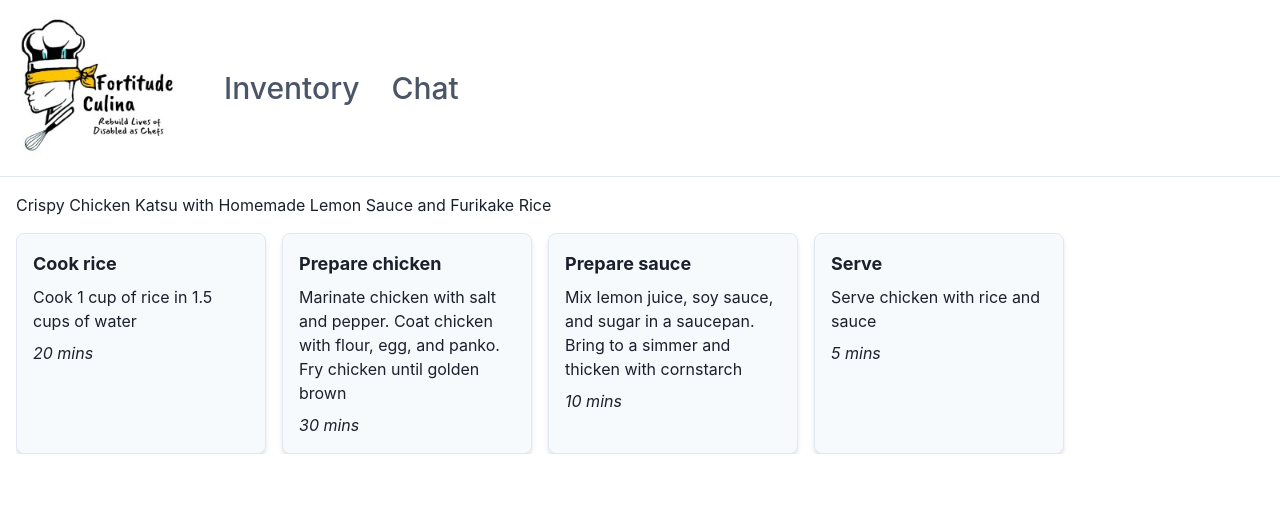
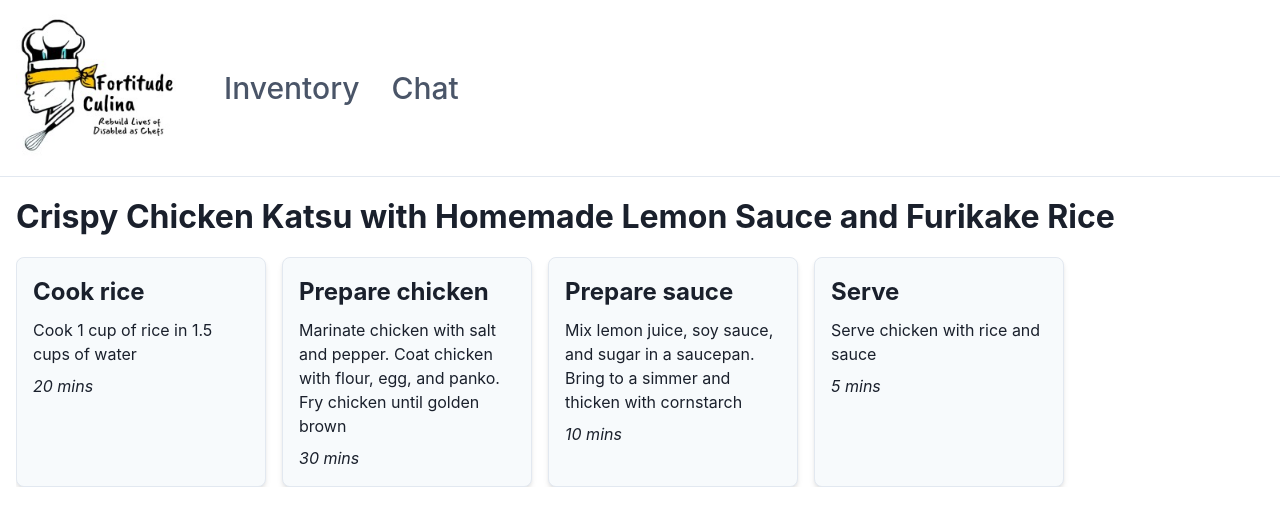
Before and after one commit to singapore2024/Team-3, a Next.js app in the folder cfg-team3/: page /recipe/1 in a window 1280 px wide. Shown: the top 526 px of the page. Built offline with nearby package versions, Linux system fonts and the light colour scheme.

Commit message:
images and timer

```diff
--- a/cfg-team3/src/components/Navbar.tsx
+++ b/cfg-team3/src/components/Navbar.tsx
@@ -22,6 +22,7 @@ import {
   ChevronRightIcon,
 } from "@chakra-ui/icons";
 import { useLoginState } from "@/features/auth/LoginStateContext";
+import Router from "next/router";
 
 export default function WithSubnavigation() {
   const { isOpen, onToggle } = useDisclosure();
@@ -59,8 +60,10 @@ export default function WithSubnavigation() {
             src="/fortitude_culina_logo_chef.jpeg"
             alt="Fortitude Image"
             className="w-40"
+            onClick={() => {
+              Router.push('/')
+            }}
           />
-
           <Flex
             display={{ base: "none", md: "flex" }}
             ml={10}
@@ -69,7 +72,7 @@ export default function WithSubnavigation() {
             <DesktopNav />
           </Flex>
         </Flex>
-{/*
+        {/*
         {!hasLoginStateFlag ? (
           <Stack
             flex={{ base: 1, md: 0 }}
--- a/cfg-team3/src/fakeDB/recipes.ts
+++ b/cfg-team3/src/fakeDB/recipes.ts
@@ -1,7 +1,8 @@
 export const recipes = [
   {
     title: "Crispy Chicken Katsu with Homemade Lemon Sauce and Furikake Rice",
-    image: "/images/crispy-chicken-katsu.jpg",
+    image:
+      "https://www.jocooks.com/wp-content/uploads/2021/04/chinese-lemon-chicken-1-15-500x375.jpg",
     tasks: [
       {
         name: "Cook rice",
@@ -29,37 +30,44 @@ export const recipes = [
   },
   {
     title: "Sesame Chicken with Furikake Rice",
-    image: "/images/sesame-chicken.jpg",
+    image:
+      "https://i0.wp.com/seasonthatish.com/wp-content/uploads/2021/05/Sesame-chicken-in-a-bowl.jpg?fit=1170%2C1159&ssl=1",
     tasks: [],
   },
   {
     title: "Nasi Lemak with Kentucky Chicken Drumlets and homemade Sambal",
-    image: "/images/nasi-lemak.jpg",
+    image:
+      "https://www.elmundoeats.com/wp-content/uploads/2021/02/FP-Nasi-lemak-with-all-its-trimmings-1-500x375.jpg",
     tasks: [],
   },
   {
     title: "Teriyaki Chicken with Furikake Rice",
-    image: "/images/teriyaki-chicken.jpg",
+    image:
+      "https://www.budgetbytes.com/wp-content/uploads/2022/04/Teriyaki-Chicken-plate.jpg",
     tasks: [],
   },
   {
     title: "Lemon Pepper Dory and Furikake Rice",
-    image: "/images/lemon-pepper-dory.jpg",
+    image:
+      "https://i0.wp.com/theglamkitchen.com/wp-content/uploads/2022/06/img_3055.jpg?fit=1170%2C1426&ssl=1",
     tasks: [],
   },
   {
     title: "Assam Dory with Turmeric Rice",
-    image: "/images/assam-dory.jpg",
+    image:
+      "https://mymagicingredient.com/wp-content/uploads/2020/03/assamese-fishcurry-9999.jpg?w=810&h=580&crop=1",
     tasks: [],
   },
   {
     title: "Sweet & Sour Dory with Furikake Rice",
-    image: "/images/sweet-sour-dory.jpg",
+    image:
+      "https://media-cdn.tripadvisor.com/media/photo-s/12/02/96/df/sweet-sour-fish-fillets.jpg",
     tasks: [],
   },
   {
     title: "Japanese Curry Chicken with Furikake Rice",
-    image: "/images/japanese-curry-chicken.jpg",
+    image:
+      "https://japan.recipetineats.com/wp-content/uploads/2021/12/Katsu_Curry_7011bsq.jpg",
     tasks: [],
   },
 ];
--- a/cfg-team3/src/pages/index.tsx
+++ b/cfg-team3/src/pages/index.tsx
@@ -1,16 +1,14 @@
 import WithSubnavigation from "@/components/Navbar";
-import { useMe } from "@/hooks/useMe";
 import { Grid, Box, Text } from "@chakra-ui/react";
 import Router from "next/router";
 import { recipes } from "@/fakeDB/recipes";
+import { Image } from "@chakra-ui/react";
 
 export default function Home() {
-  const { me } = useMe();
-
   return (
     <>
       <WithSubnavigation />
-      <Box maxHeight="80vh" overflowY="auto" padding="4">
+      <Box maxHeight="100vh" overflowY="auto" padding="4">
         <Grid templateColumns="repeat(2, 1fr)" gap={6}>
           {recipes.map((recipe, index) => (
             <Box
@@ -20,17 +18,26 @@ export default function Home() {
               borderRadius="lg"
               boxShadow="md"
               onClick={() => Router.push(`/recipe/${index + 1}`)}
+              justifyContent="center"
+              alignItems="center"
             >
-              <Text fontWeight="bold">{recipe.title}</Text>
-              {recipe.tasks.length > 0 && (
-                <Box mt={2}>
-                  {recipe.tasks.map((task, taskIndex) => (
-                    <Text key={taskIndex}>
-                      {task.name}: {task.description} ({task.time} mins)
-                    </Text>
-                  ))}
-                </Box>
-              )}
+              <Text fontWeight="bold" textAlign="center" noOfLines={1}>
+                {recipe.title}
+              </Text>
+              <Box
+                display="flex"
+                justifyContent="center"
+                alignItems="center"
+                mt={2} // Add some margin between text and image
+                width="100%"
+              >
+                <Image
+                  src={recipe.image}
+                  alt={recipe.title}
+                  objectFit="cover" // Ensures the image maintains its aspect ratio
+                  boxSize="250px" // You can set fixed dimensions or make it responsive
+                />
+              </Box>
             </Box>
           ))}
         </Grid>
--- a/cfg-team3/src/pages/recipe/[recipeIndex].tsx
+++ b/cfg-team3/src/pages/recipe/[recipeIndex].tsx
@@ -24,8 +24,26 @@ export default function RecipePage() {
 
   // Modal state
   const { isOpen, onOpen, onClose } = useDisclosure();
-  const [selectedTask, setSelectedTask] = useState(null);
-  const [timeLeft, setTimeLeft] = useState(null); // Time left in seconds
+  const [selectedTask, setSelectedTask] = useState<{
+    name: string;
+    description: string;
+    time?: number;
+  } | null>(null);
+  const [timeLeft, setTimeLeft] = useState<number | null>(null); // Time left in seconds
+
+  // Countdown timer effect
+  useEffect(() => {
+    if (isOpen && timeLeft && timeLeft > 0) {
+      const timer = setInterval(() => {
+        setTimeLeft((prevTime) =>
+          prevTime ? (prevTime > 0 ? prevTime - 1 : 0) : 0
+        );
+      }, 1000);
+
+      // Cleanup interval on modal close or when time reaches 0
+      return () => clearInterval(timer);
+    }
+  }, [isOpen, timeLeft]);
 
   // Return a "Recipe not found" page if the index is invalid
   if (!recipeIndex || Number(recipeIndex) > recipes.length) {
@@ -41,26 +59,18 @@ export default function RecipePage() {
   const tasks = recipe.tasks;
 
   // Handle task click
-  const handleTaskClick = (task) => {
+  const handleTaskClick = (task: {
+    name: string;
+    description: string;
+    time?: number;
+  }) => {
     setSelectedTask(task); // Set the clicked task
-    setTimeLeft(task.time * 60); // Set the countdown timer in seconds
+    if (task.time) setTimeLeft(task.time * 60); // Reset the countdown timer
     onOpen(); // Open the modal
   };
 
-  // Countdown timer effect
-  useEffect(() => {
-    if (isOpen && timeLeft > 0) {
-      const timer = setInterval(() => {
-        setTimeLeft((prevTime) => (prevTime > 0 ? prevTime - 1 : 0));
-      }, 1000);
-
-      // Cleanup interval on modal close or when time reaches 0
-      return () => clearInterval(timer);
-    }
-  }, [isOpen, timeLeft]);
-
   // Convert seconds to minutes and seconds format
-  const formatTime = (seconds) => {
+  const formatTime = (seconds: number) => {
     const minutes = Math.floor(seconds / 60);
     const remainingSeconds = seconds % 60;
     return `${minutes}:${remainingSeconds < 10 ? "0" : ""}${remainingSeconds}`;
@@ -70,7 +80,9 @@ export default function RecipePage() {
     <>
       <WithSubnavigation />
       <Stack spacing={4} p={4}>
-        <h1>{recipe.title}</h1>
+        <Text fontWeight="bold" fontSize="2rem">
+          {recipe.title}
+        </Text>
 
         {/* Container for tasks in a horizontal row */}
         <Flex direction="row" overflowX="auto" gap={4}>
@@ -87,10 +99,12 @@ export default function RecipePage() {
               onClick={() => handleTaskClick(task)} // Handle task click
               cursor="pointer"
             >
-              <Text fontWeight="bold" fontSize="lg">
+              <Text fontWeight="bold" fontSize="1.5rem">
                 {task.name}
               </Text>
-              <Text mt={2}>{task.description}</Text>
+              <Text mt={2} fontSize="1rem">
+                {task.description}
+              </Text>
               <Text mt={2} fontStyle="italic">
                 {task.time} mins
               </Text>
@@ -112,7 +126,9 @@ export default function RecipePage() {
             </Text>
             {/* Display countdown timer */}
             <Text mt={4} fontSize="xl" color="red.500">
-              {timeLeft > 0 ? `Time left: ${formatTime(timeLeft)}` : "Time's up!"}
+              {timeLeft && timeLeft > 0
+                ? `Time left: ${formatTime(timeLeft)}`
+                : "Time's up!"}
             </Text>
           </ModalBody>
           <ModalFooter>
```
